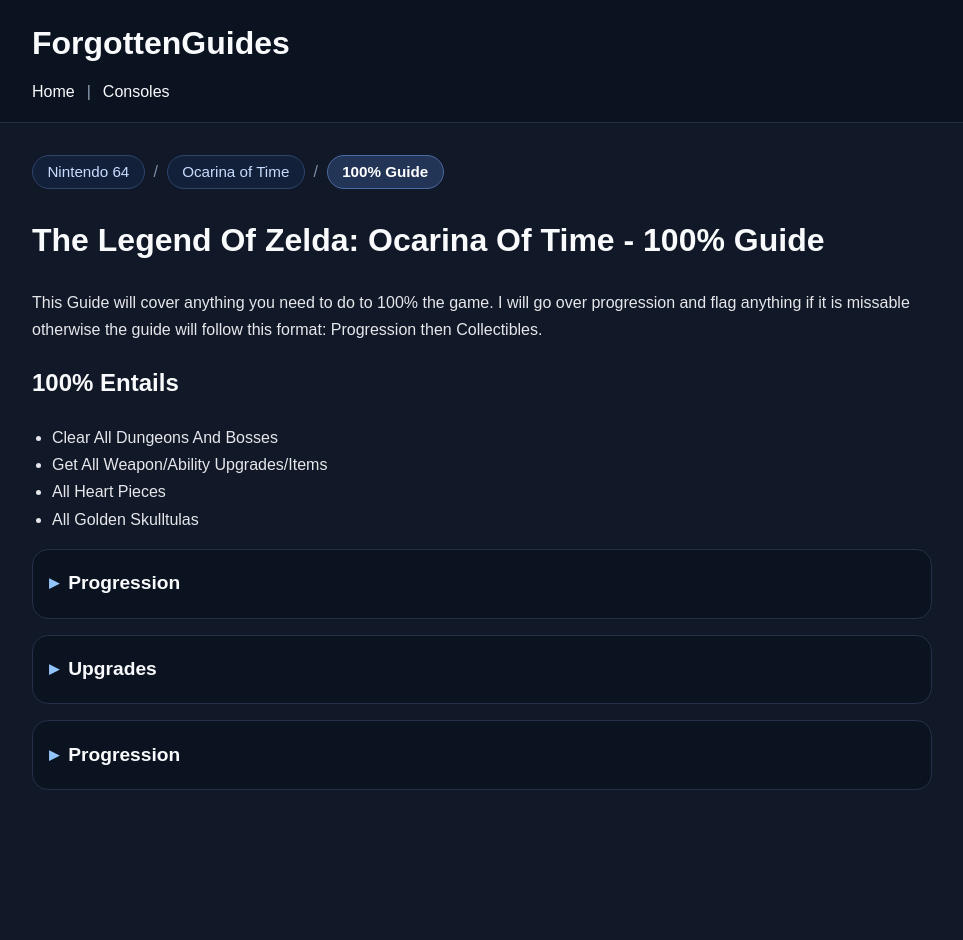
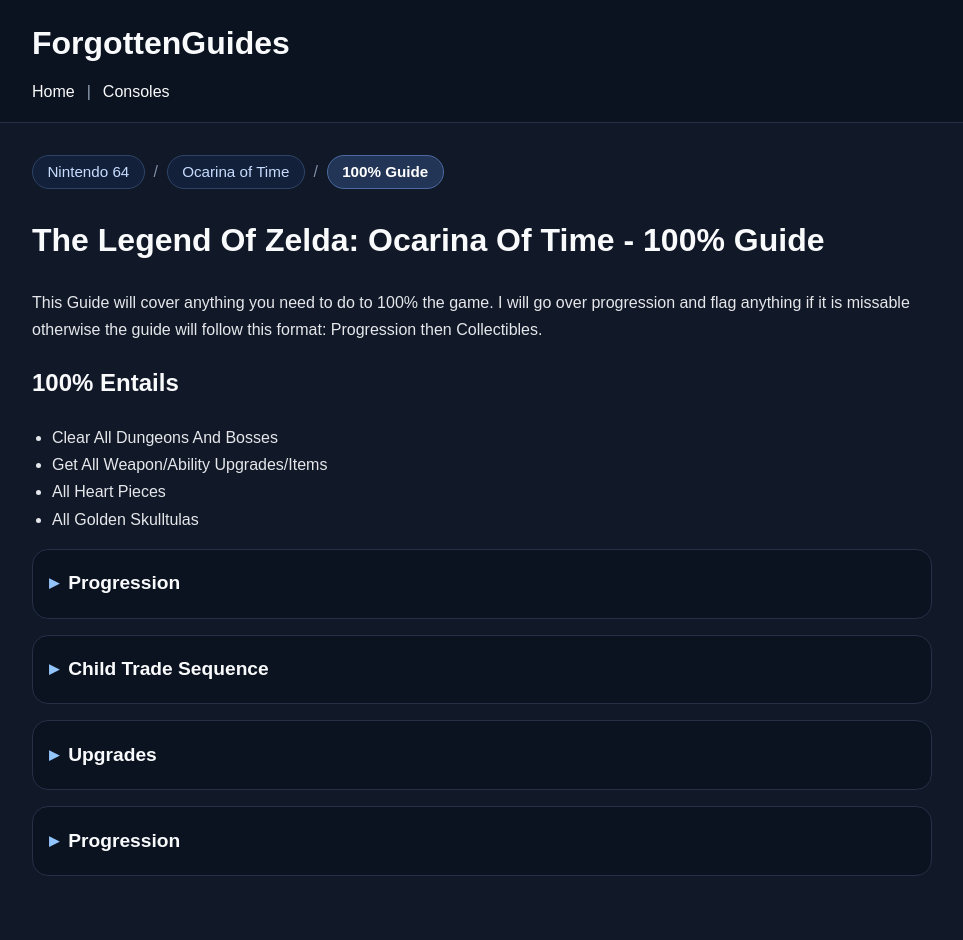
Before and after one commit to ForgottenGem/ForgottenGuides, a Jekyll site: the page built from n64/oot/100-percent-guideoot.md, in a window 1280 px wide. Shown: the whole page, without its empty margins (158-1121 px from the left). Built offline with Jekyll 4.4.1, drawn with Linux system fonts in a browser that asks for light colours; before the commit the page ends 900 px from its top, so only the background shows below that.

Commit message:
Update 100-percent-guideoot.md

```diff
--- a/n64/oot/100-percent-guideoot.md
+++ b/n64/oot/100-percent-guideoot.md
@@ -161,6 +161,23 @@ Progression then Collectibles.
           </li>
         </ul>
       </details>
+    </li>
+  </ul>
+</details>
+
+
+<details class="console-guide-section">
+  <summary>Child Trade Sequence</summary>
+  <ul>
+    <li>Keaton Mask
+      <figure class="image-block">
+         <img src="{{ '/assets/images/crash1/C1LIGHTSOUT.PNG' | relative_url }}"
+              alt="lv33"
+              class="guide-art">
+      </figure>
+      <p>
+      Firstly since we now have the yellow gem I reccomend doing Lights Out now as it grants you the purple gem upon completion. after your practice with the level it shouldn't be too bad and when you reach the gem platform most of the way through take it up to get the rest of the boxes and end the level as there isn't any after the gem platform.
+      </p>
     </li>
   </ul>
 </details>
```
